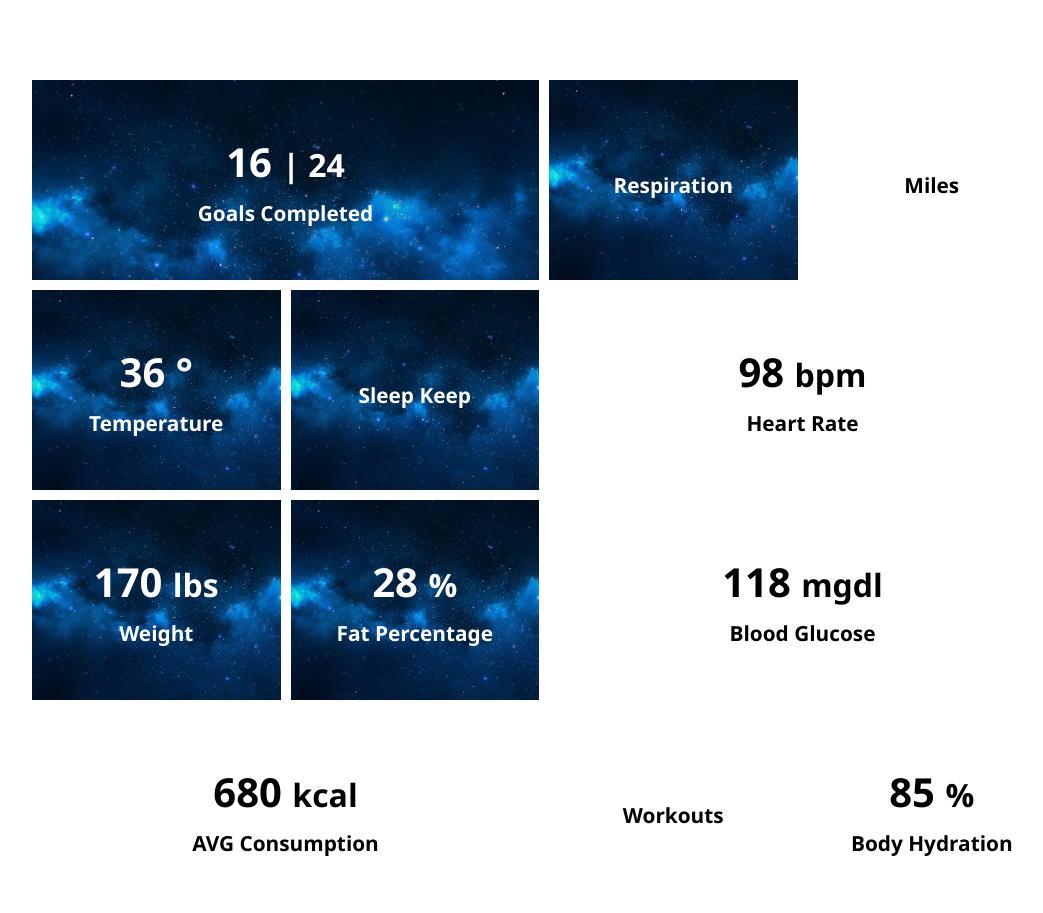
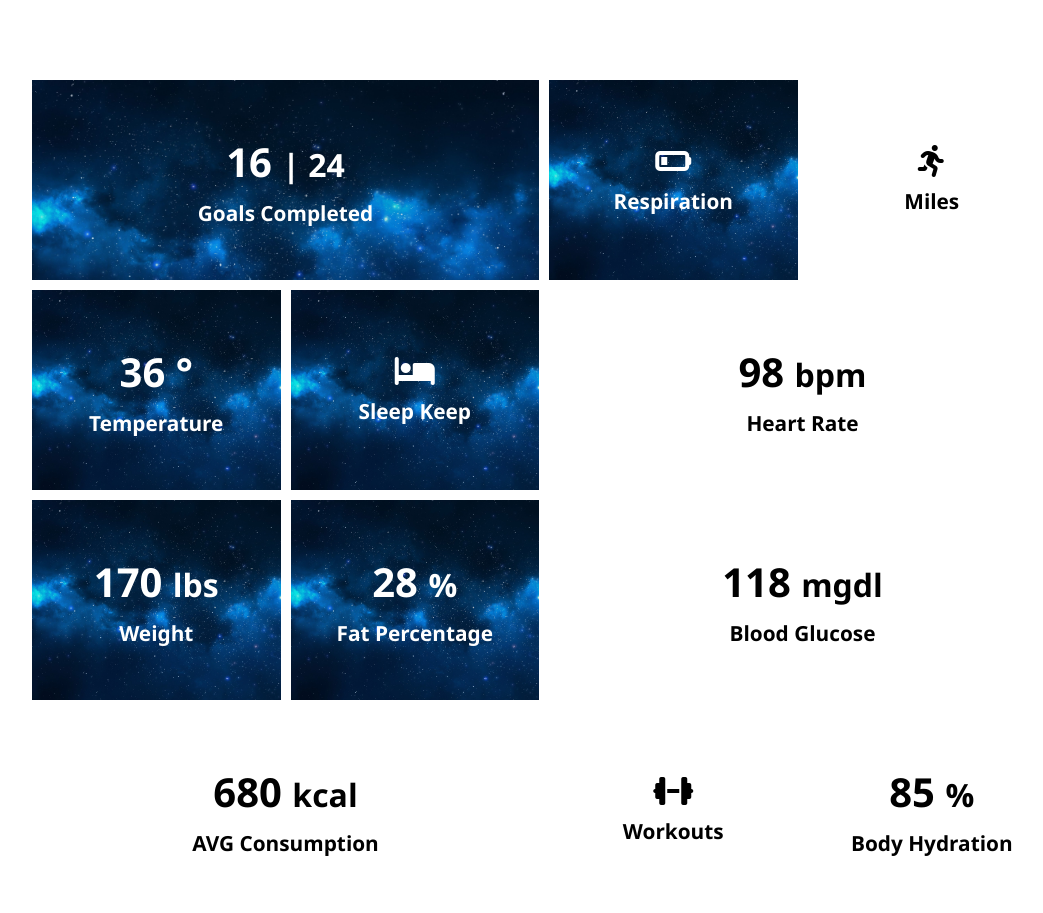
Before and after one commit to Aaren08/CSS-Health-Panel-Layout, a plain HTML site: page index.html in a window 1280 px wide. Shown: the whole page, without its empty margins (96-1139 px from the left). Drawn offline with Linux system fonts and the light colour scheme.

```diff
--- a/index.html
+++ b/index.html
@@ -4,6 +4,7 @@
     <meta charset="UTF-8">
     <meta http-equiv="X-UA-Compatible" content="IE=edge">
     <meta name="viewport" content="width=device-width, initial-scale=1.0">
+    <link rel="stylesheet" href="https://cdnjs.cloudflare.com/ajax/libs/font-awesome/6.7.2/css/all.min.css" integrity="sha512-Evv84Mr4kqVGRNSgIGL/F/aIDqQb7xQ2vcrdIwxfjThSH8CSR7PBEakCr51Ck+w+/U6swU2Im1vVX0SVk9ABhg==" crossorigin="anonymous" referrerpolicy="no-referrer" />
     <link rel="stylesheet" href="style.css">
     <title>CSS Grid</title>
 </head>
@@ -15,9 +16,11 @@
             <p>Goals Completed</p>
         </div>
         <div class="bg1">
+            <i class="fa-solid fa-battery-quarter"></i>
             <p>Respiration</p>
         </div>
         <div class="bg2">
+            <i class="fa-solid fa-person-running"></i>
             <p>Miles</p>
         </div>
         <div class="bg1">
@@ -25,6 +28,7 @@
             <p>Temperature</p>
         </div>
         <div class="bg1">
+            <i class="fa-solid fa-bed"></i>
             <p>Sleep Keep</p>
         </div>
         <div class="bg2">
@@ -48,6 +52,7 @@
             <p>AVG Consumption</p>
         </div>
         <div class="bg2">
+            <i class="fa-solid fa-dumbbell"></i>
             <p>Workouts</p>
         </div>
         <div class="bg2">
--- a/style.css
+++ b/style.css
@@ -50,6 +50,10 @@
   left: 10%;
 }
 
+#wrapper i {
+  font-size: 32px;
+}
+
 #wrapper > div:hover {
   transform: scale(0.98);
   opacity: 0.8;
```
